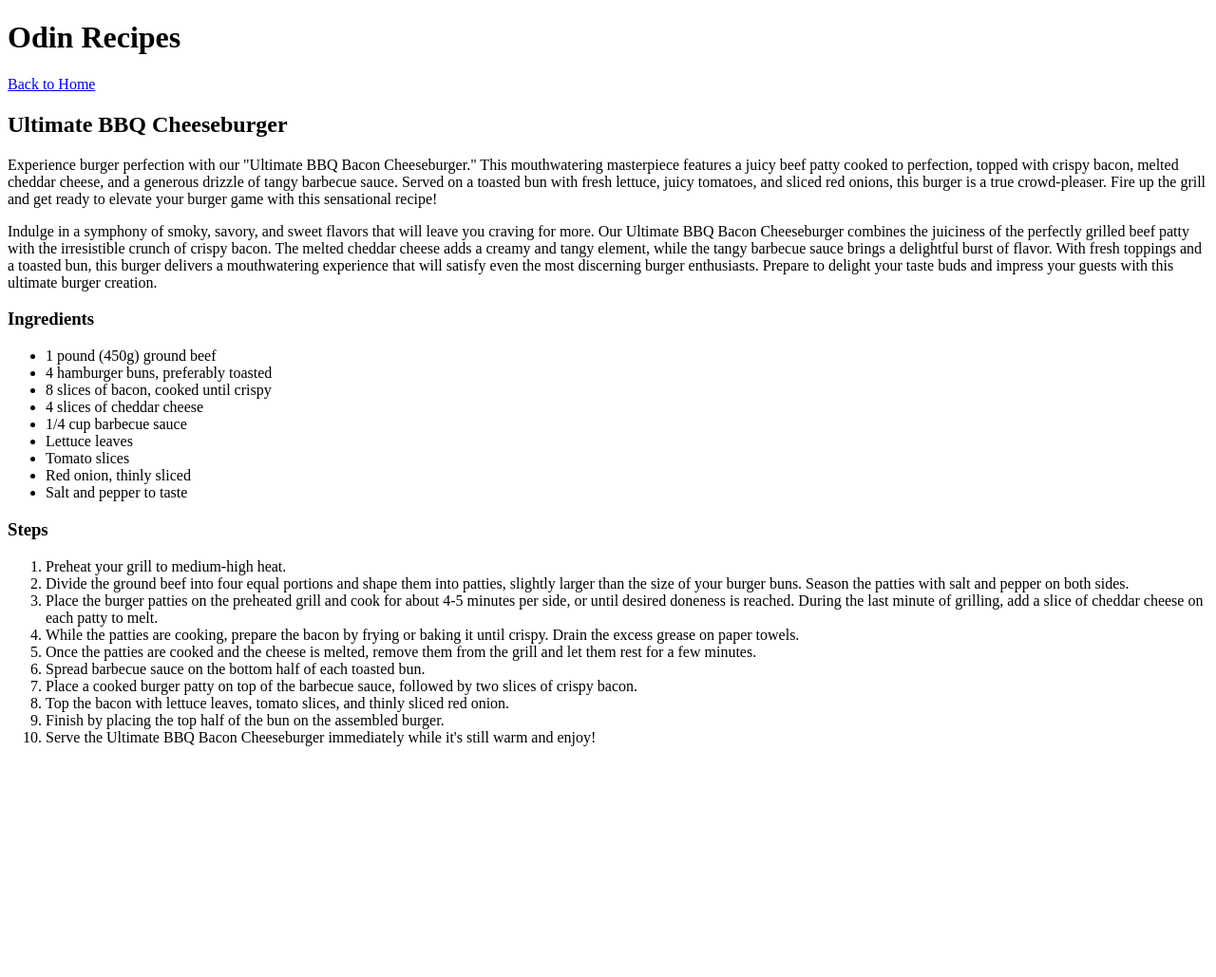
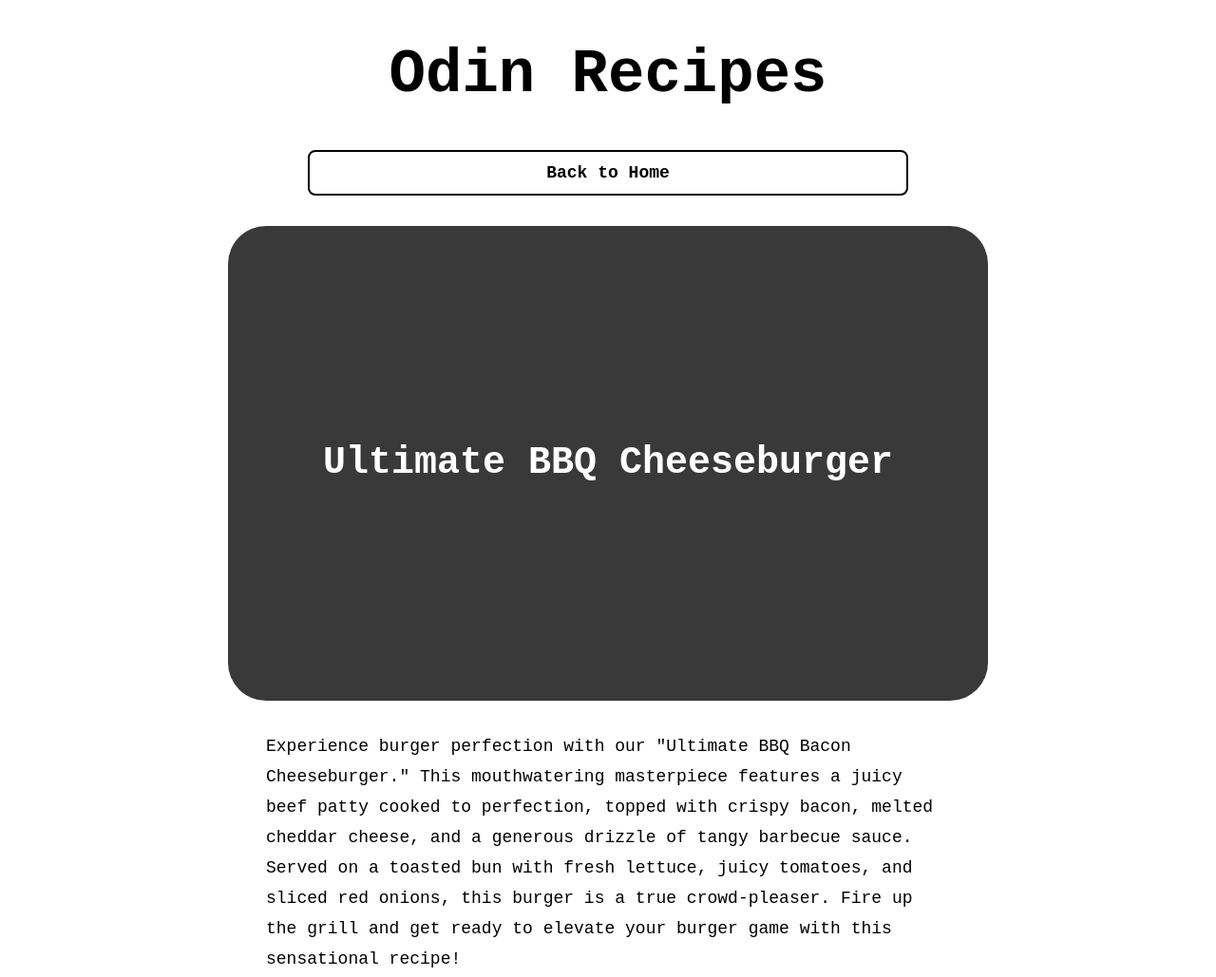
Before and after one commit to sbushell92/odin-recipes, a plain HTML site: page recipes/burger.html in a window 1280 px wide. Shown: the top 1029 px of the page at 95% size. Before the commit the page ends 802 px from the top, so only its background shows below. Drawn offline with Linux system fonts and the light colour scheme; the site is published under a folder, as on GitHub Pages, so addresses that start at the root find nothing.

Commit message:
update css link on burger.html

```diff
--- a/recipes/burger.html
+++ b/recipes/burger.html
@@ -3,13 +3,13 @@
 <head>
     <meta charset="UTF-8">
     <meta name="viewport" content="width=device-width, initial-scale=1.0">
-    <link rel="stylesheet" href="/style.css">
+    <link rel="stylesheet" href="../style.css">
     <title>Ultimate BBQ Cheeseburger</title>
 </head>
 <body>
     <div id="header">
         <h1>Odin Recipes</h1>
-        <a href="/index.html">
+        <a href="../index.html">
             <div class="back-home-button">
                 Back to Home
             </div>
```
